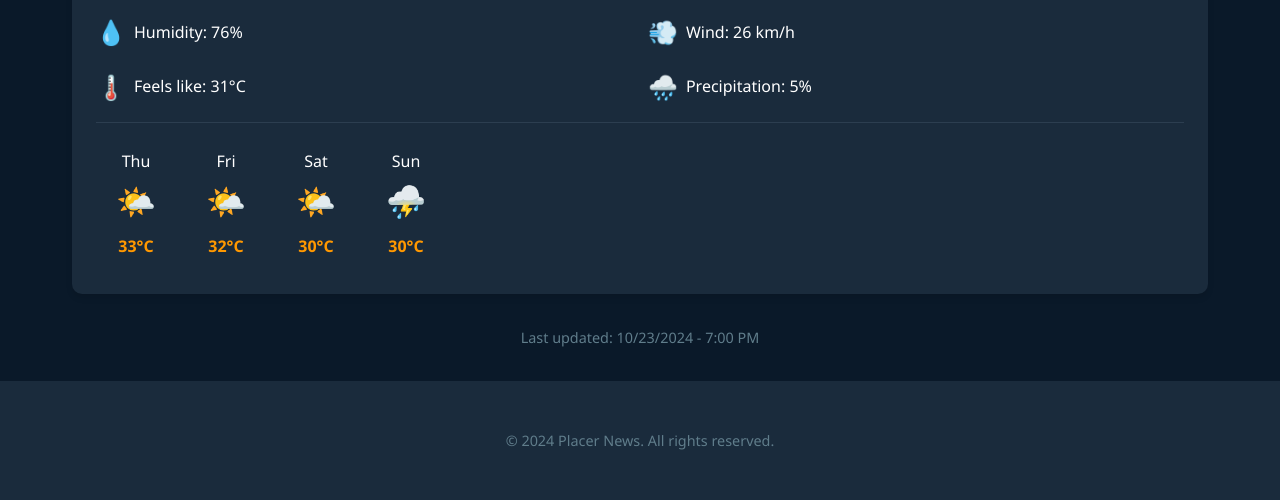
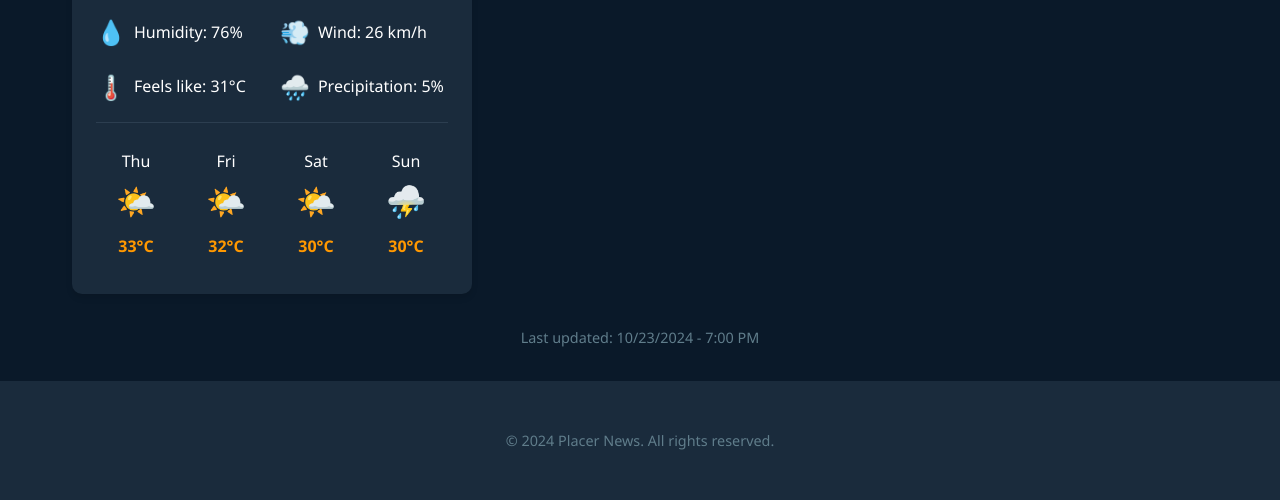
Before and after one commit to Goly67/PlacerNewsWeather, a plain HTML site: page index.html in a window 1280 px wide. Shown: the part 720-1220 px from the top of the page. Drawn offline with Linux system fonts and the light colour scheme.

Commit message:
index.html

```diff
--- a/index.html
+++ b/index.html
@@ -47,23 +47,35 @@
         }
 
         .weather-grid {
-            display: grid;
-            grid-template-columns: 1fr;
-            /* Ensure only one column for proper centering */
+            display: flex;
+            /* Change from grid to flex for better alignment */
+            justify-content: center;
+            /* Center content horizontally */
+            flex-direction: column;
+            /* Stack items vertically */
             gap: 2rem;
+            /* Space between items */
             margin-top: 2rem;
-            /* Space between the top of the page and the weather card */
-            position: relative;
-            /* Ensure that absolute positioning of child elements is relative to this container */
+            /* Space above the weather card */
         }
 
         .weather-card {
+            width: 100%;
+            /* Ensure it takes full width of its container */
+            max-width: 400px;
+            /* Set a maximum width for better responsiveness */
+            padding: 1.5rem;
+            /* Padding inside the card */
             background-color: #1a2b3c;
+            /* Card background color */
             border-radius: 10px;
-            padding: 1.5rem;
+            /* Rounded corners */
             box-shadow: 0 4px 6px rgba(0, 0, 0, 0.1);
+            /* Shadow for depth */
             transition: transform 0.3s;
+            /* Hover effect */
         }
+
 
         .weather-card:hover {
             transform: scale(1.05);
```
